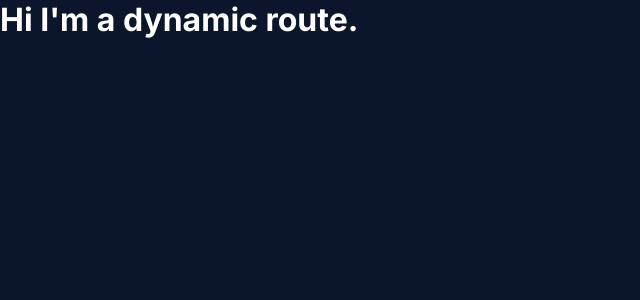
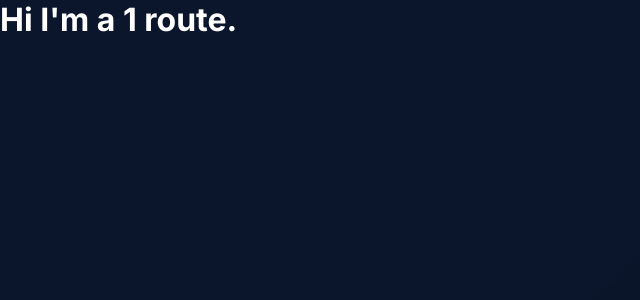
Before and after one commit to shahzaibshaikh/cafe-finder, a Next.js app: page /1 in a window 1280 px wide. Shown: the top 300 px of the page, without its empty margins (0-640 px from the left). Built offline with nearby package versions, Linux system fonts and the light colour scheme.

Commit message:
👌 IMPROVE: added dynamic route with rendering

```diff
--- a/pages/[dynamic].js
+++ b/pages/[dynamic].js
@@ -1,7 +1,9 @@
+import { useRouter } from 'next/router';
 import React from 'react';
 
 function DynamicRoute() {
-  return <h1>Hi I'm a dynamic route.</h1>;
+  const router = useRouter();
+  return <h1>Hi I'm a {router.query.dynamic} route.</h1>;
 }
 
 export default DynamicRoute;
```
